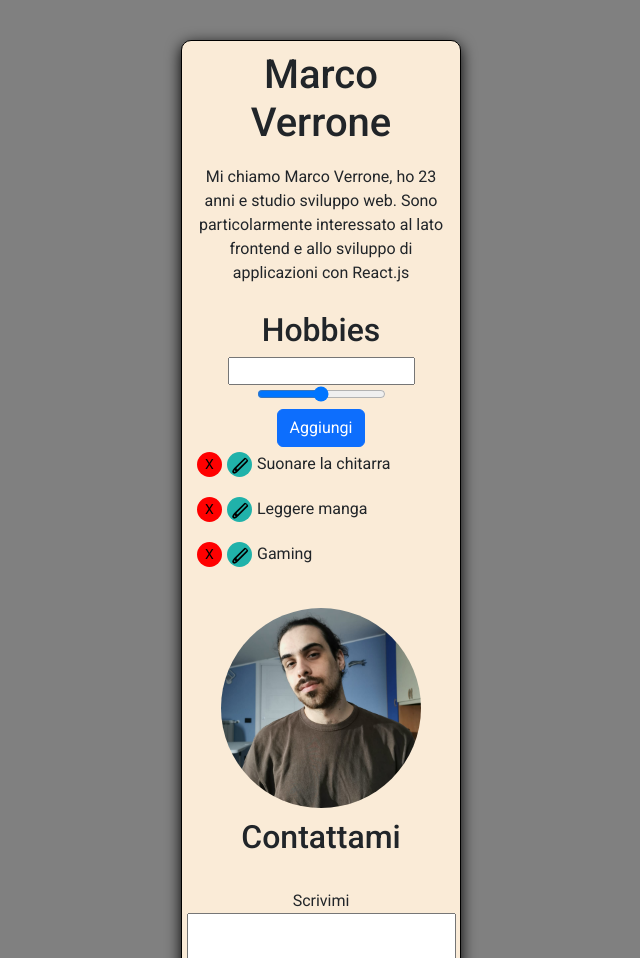
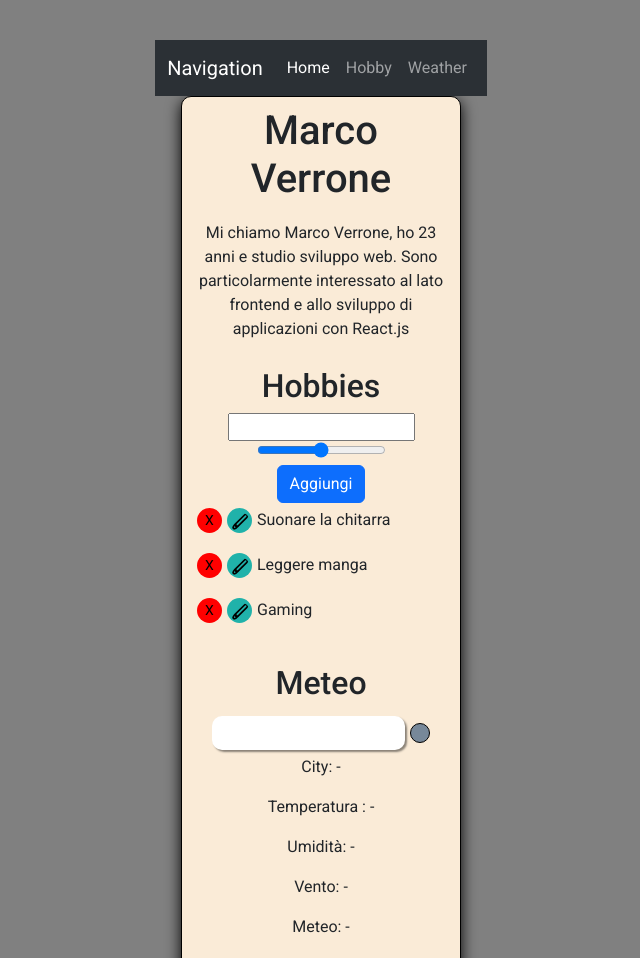
Before and after one commit to Meiv-mv/corso-form, a plain HTML site: page index.html in a window 1280 px wide. Shown: the top 958 px of the page, without its empty margins (319-959 px from the left). Drawn offline with nearby package versions, Linux system fonts and the light colour scheme.

Commit message:
Lesson 07/02/25

```diff
--- a/index.html
+++ b/index.html
@@ -12,10 +12,26 @@
     <link href="https://fonts.googleapis.com/css2?family=Roboto:ital,wght@0,100..900;1,100..900&display=swap" rel="stylesheet">
 
     <!-- Bootstrap + CSS Base -->
-    <link href="https://cdn.jsdelivr.net/npm/bootstrap@5.3.3/dist/css/bootstrap.min.css" rel="stylesheet" integrity="sha384-QWTKZyjpPEjISv5WaRU9OFeRpok6YctnYmDr5pNlyT2bRjXh0JMhjY6hW+ALEwIH" crossorigin="anonymous">
+    <link href="https://cdn.jsdelivr.net/npm/bootstrap@5.3.0-alpha1/dist/css/bootstrap.min.css" rel="stylesheet" crossorigin="anonymous">
     <link rel="stylesheet" href="style.css">
 </head>
 <body>
+
+<nav class="navbar navbar-expand{-sm|-md|-lg|-xl|-xxl} sticky-top navbar-expand-lg bg-body-tertiary" data-bs-theme="dark">
+    <div class="container-fluid">
+        <a class="navbar-brand" href="#">Navigation</a>
+        <button class="navbar-toggler" type="button" data-bs-toggle="collapse" data-bs-target="#navbarNavAltMarkup" aria-controls="navbarNavAltMarkup" aria-expanded="false" aria-label="Toggle navigation">
+            <span class="navbar-toggler-icon"></span>
+        </button>
+        <div class="collapse navbar-collapse" id="navbarNavAltMarkup">
+            <div class="navbar-nav">
+                <a class="nav-link active" aria-current="page" href="#">Home</a>
+                <a class="nav-link" href="#anchor-hobby">Hobby</a>
+                <a class="nav-link" href="#anchor-weather">Weather</a>
+            </div>
+        </div>
+    </div>
+</nav>
 
 <main>
     <h1>Marco Verrone</h1>
@@ -23,7 +39,7 @@
         al lato frontend e allo sviluppo di applicazioni con React.js</p>
 
     <div>
-        <h2>Hobbies</h2>
+        <h2 id="anchor-hobby">Hobbies</h2>
         <input type="text" name="hobbies-bar" id="hobbies-bar">
         <input type="range" name="hobbies-exp-bar" id="hobbies-exp-bar" min="0" max="100">
         <br>
@@ -52,6 +68,26 @@
                 <p class="hobby-name">Gaming</p>
             </li>
         </ul>
+    </div>
+
+    <div class="weather-section">
+        <h2 id="anchor-weather">Meteo</h2>
+        <div class="weather-search-section">
+            <input type="text" name="" id="weather-bar">
+            <button id="search-weather-btn" onclick="searchWeather()"></button>
+        </div>
+
+        <div id="weather-information">
+            <p>City: <span id="city-name">-</span></p>
+            <p>Temperatura : <span id="temperature">-</span></p>
+            <p>Umidità: <span id="humidity">-</span> </p>
+            <p>Vento: <span  id="wind-speed">-</span> </p>
+            <p>Meteo: <span  id="weather-description">-</span> </p>
+        </div>
+
+        <div id="error-box">
+            <p>Errore</p>
+        </div>
     </div>
 
     <img src="/img/e47260c4-5e44-4e5f-abe8-58e9f5aa9736.jpg" alt="immagine personale">
@@ -96,8 +132,8 @@
 
 </main>
 
-
-<script src="https://cdn.jsdelivr.net/npm/bootstrap@5.3.3/dist/js/bootstrap.bundle.min.js" integrity="sha384-YvpcrYf0tY3lHB60NNkmXc5s9fDVZLESaAA55NDzOxhy9GkcIdslK1eN7N6jIeHz" crossorigin="anonymous"></script>
+<script src="https://cdn.jsdelivr.net/npm/@popperjs/core@2.11.6/dist/umd/popper.min.js" crossorigin="anonymous"></script>
+<script src="https://cdn.jsdelivr.net/npm/bootstrap@5.3.0-alpha1/dist/js/bootstrap.min.js" crossorigin="anonymous"></script>
 <script src="index.js"></script>
 </body>
 </html>
--- a/index.js
+++ b/index.js
@@ -126,3 +126,62 @@ hobbiesBtn.addEventListener("click", (e) => {
         })
     })
 })
+
+// Weather Section
+
+const searchWeatherBar = document.getElementById("weather-bar");
+const errorBox = document.getElementById("error-box");
+const weatherInfoBox = document.getElementById("weather-information");
+const cityName = document.getElementById("city-name");
+const temperature = document.getElementById("temperature");
+const humidity = document.getElementById("humidity");
+const windSpeed = document.getElementById("wind-speed");
+const weatherDescription = document.getElementById("weather-description");
+
+function searchWeather() {
+    const apiKey = "e22084dc16b09ad59917b9a99d7e29e6"
+    let city = searchWeatherBar.value;
+
+    if (searchWeatherBar.value === "") {
+        return;
+    }
+
+    searchWeatherBar.value = "";
+
+    // const response = await fetch(`https://api.openweathermap.org/data/2.5/weather?q=${city}&appid=${apiKey}&units=metric}`)
+    //
+    // if (!response.ok) {
+    //     return (
+    //         errorBox.style.display = "block",
+    //         weatherInfoBox.style.display = "none"
+    //     )
+    // }
+
+
+
+    fetch(`https://api.openweathermap.org/data/2.5/weather?q=${city}&appid=${apiKey}&units=metric`)
+        // .then(res => res.json())
+    .then(async response => {
+
+        let json = await response.json();
+        console.log(json.cod);
+
+        if (json.cod !== 200){
+            errorBox.style.display = "block";
+            weatherInfoBox.style.display = "none";
+        }
+        else {
+            cityName.innerHTML = city;
+            temperature.innerHTML = `${parseInt(json.main.temp)}°C`;
+            humidity.innerHTML = `${json.main.humidity}%`;
+            windSpeed.innerHTML = `${json.wind.speed}m/s`;
+            weatherDescription.innerHTML = json.weather[0].description;
+        }
+
+
+    })
+    // .catch(error => {
+    //         errorBox.display.style = "block";
+    //         weatherInfoBox.display.style = "none";
+    // })
+}
--- a/style.css
+++ b/style.css
@@ -4,10 +4,12 @@
     box-sizing: border-box;
     font-family: "Roboto", Helvetica, sans-serif;
     text-align: center;
+    scroll-behavior: smooth;
 }
 
 body{
     display: flex;
+    flex-direction: column;
     justify-content: center;
     align-items: center;
     background: #808080;
@@ -107,3 +109,40 @@ li p{
     flex-direction: column;
     align-items: flex-start;
 }
+
+/* Weather Section */
+
+.weather-section{
+    display: flex;
+    flex-direction: column;
+    gap: 5px;
+}
+
+#weather-bar{
+    border-radius: 10px;
+    border: none;
+    padding: 5px;
+    box-shadow: 2px 2px 2px rgba(0, 0, 0, 0.45);
+}
+
+#weather-bar:focus{
+    outline: none;
+}
+
+.weather-search-section{
+    display: flex;
+    gap: 5px;
+    align-items: center;
+}
+
+#search-weather-btn{
+    background-color: lightslategray;
+    border-radius: 20px;
+    width: 20px;
+    height: 20px;
+    border: 1px solid black;
+}
+
+#error-box{
+    display: none;
+}
```
